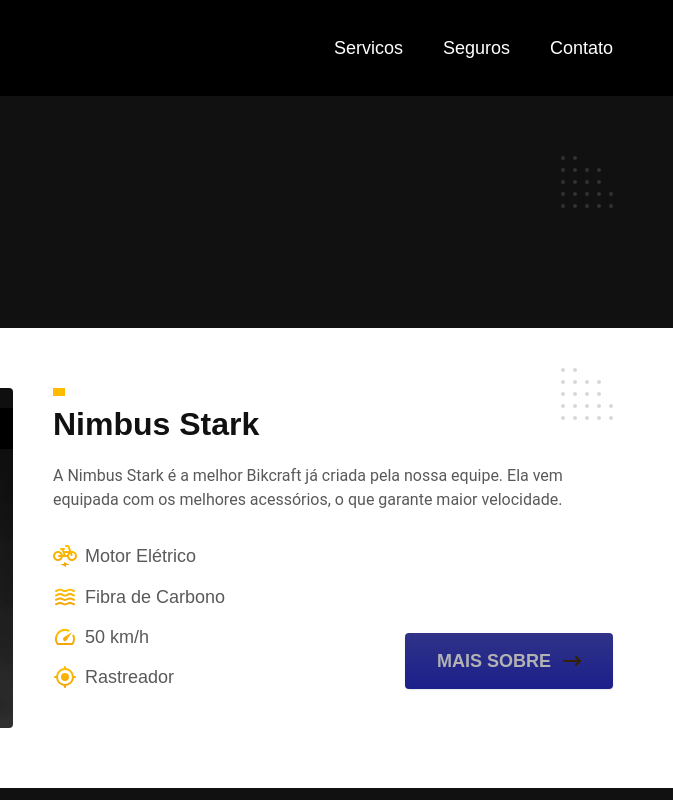
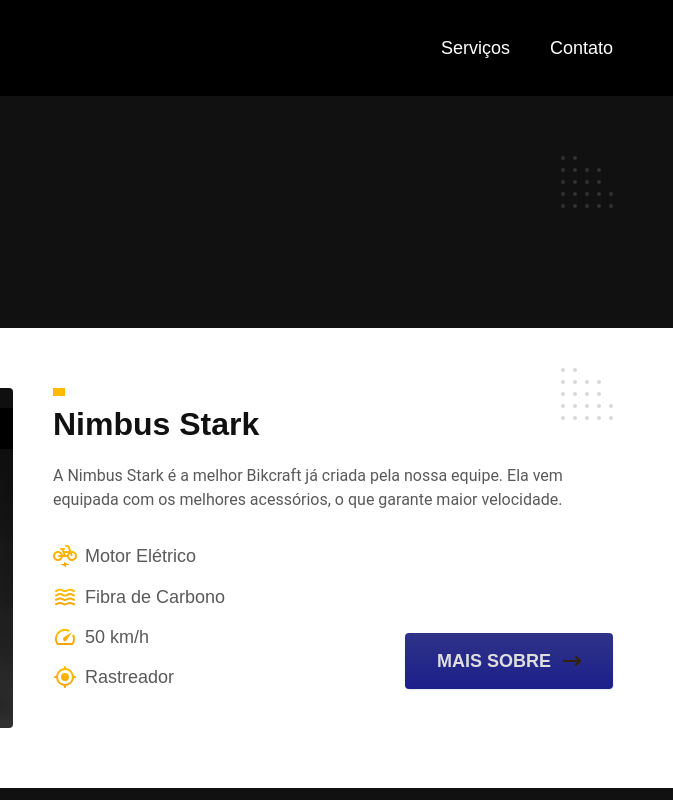
Before and after one commit to iamluhmrt/montvidros, a plain HTML site: page servicos.html in a window 1280 px wide. Shown: the top 800 px of the page, 607-1280 px from the left. Drawn offline with Linux system fonts and the light colour scheme.

Commit message:
chore: adjust header section

```diff
--- a/css/utilidades/componentes.css
+++ b/css/utilidades/componentes.css
@@ -14,7 +14,7 @@
   border-radius: 4px;
   box-shadow: 0 1px 2px rgba(0, 0, 0, 0.1);
   text-transform: uppercase;
-  color: var(--cor-5);
+  color: var(--cor-3);
   font: 600 1.125rem/1.35 'Poppins', sans-serif;
   max-width: max-content;
   border: none;
--- a/servicos.html
+++ b/servicos.html
@@ -21,8 +21,7 @@
 
       <nav aria-label="primaria">
         <ul class="header-menu font-1-m cor-0">
-          <li><a href="./servicos.html">Servicos</a></li>
-          <li><a href="./seguros.html">Seguros</a></li>
+          <li><a href="./servicos.html">Serviços</a></li>
           <li><a href="./contato.html">Contato</a></li>
         </ul>
       </nav>
```
Also changed, not shown: contato.html (+0 -1 lines), index.html (+0 -1 lines), 2 other files.
